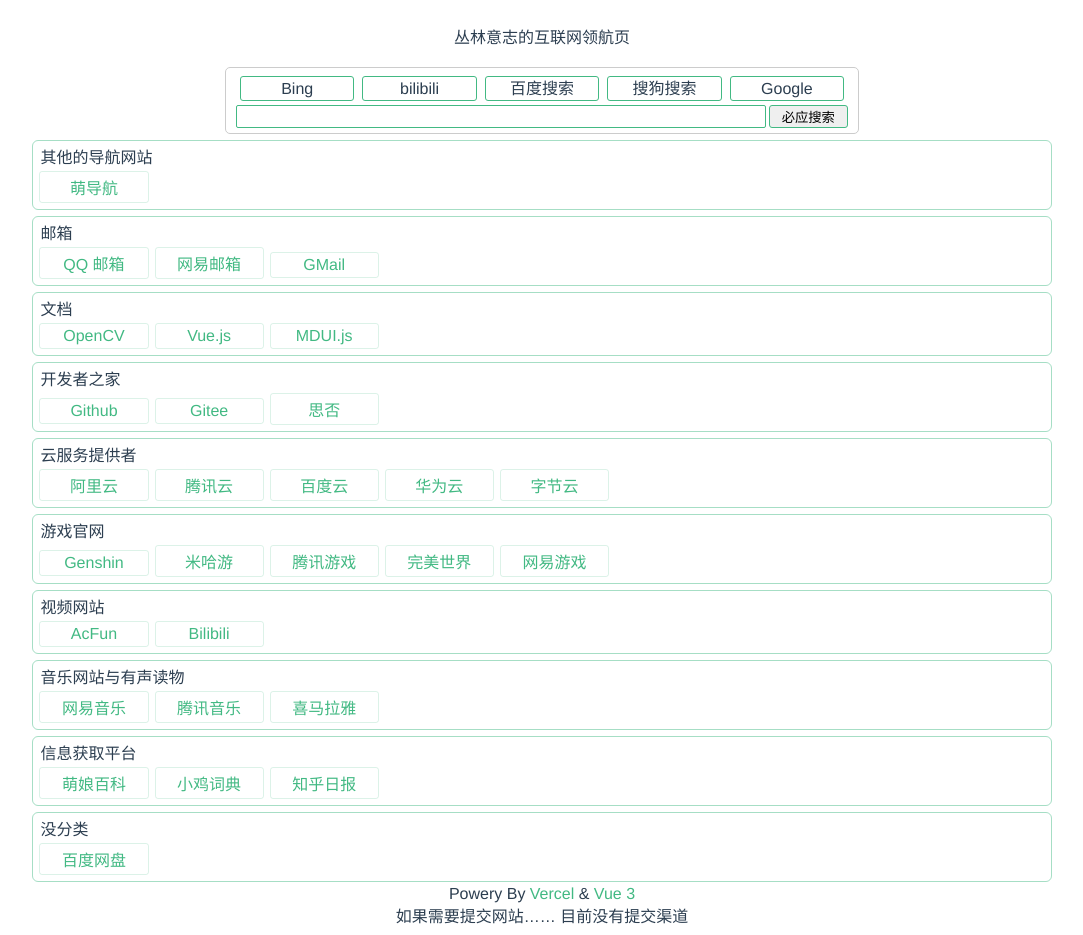
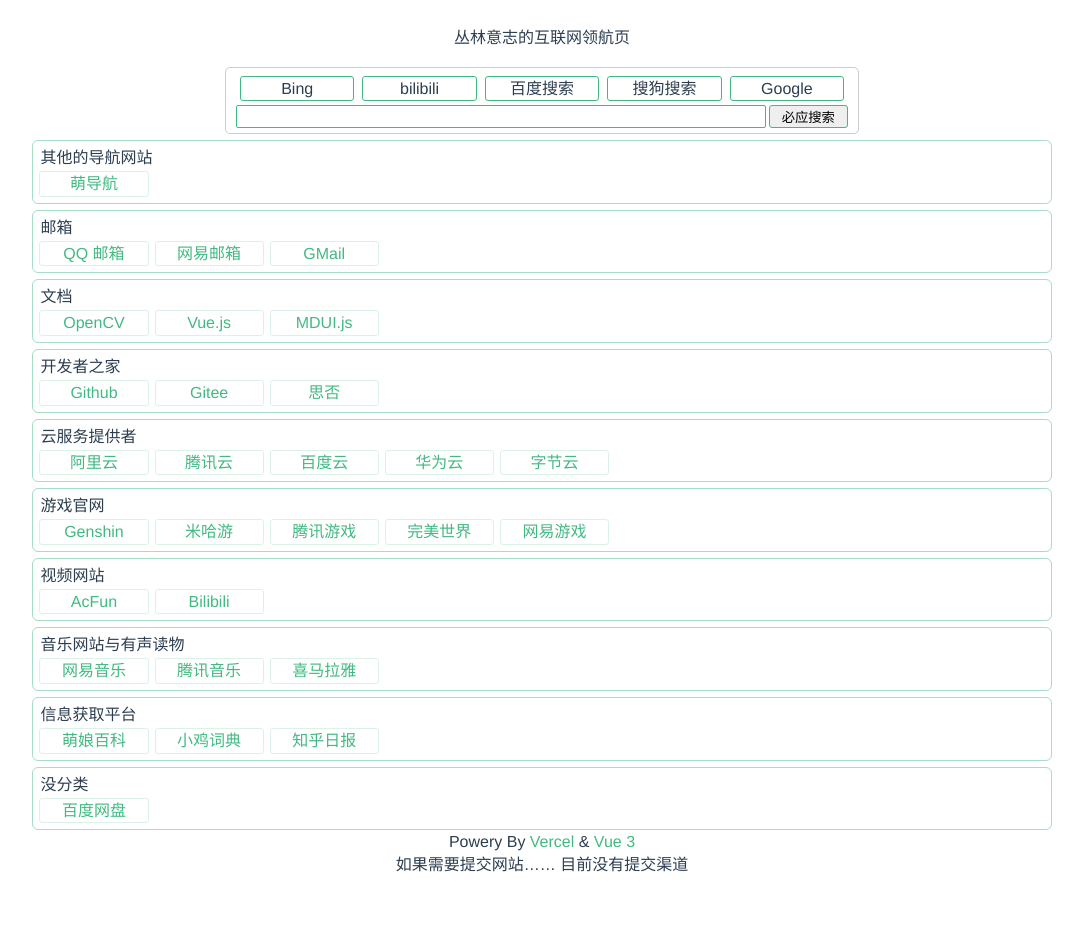
Before and after one commit to conglinyizhi/NavigationCenter, a Vue app: page / in a window 1280 px wide. Shown: the whole page, without its empty margins (98-1181 px from the left). After the commit the page ends 883 px from the top, so only its background shows below. Built offline with nearby package versions, Linux system fonts and the light colour scheme.

Commit message:
修复纯英文链接和中文链接按钮高度不一的 Bug

```diff
--- a/src/components/LinkCard.vue
+++ b/src/components/LinkCard.vue
@@ -30,6 +30,7 @@
   width: 10%;
   min-width: 4rem;
   max-width: 7rem;
+  line-height: 1.1rem;
 }
 .linkCard:hover{
   border-color: #42b983;
```
